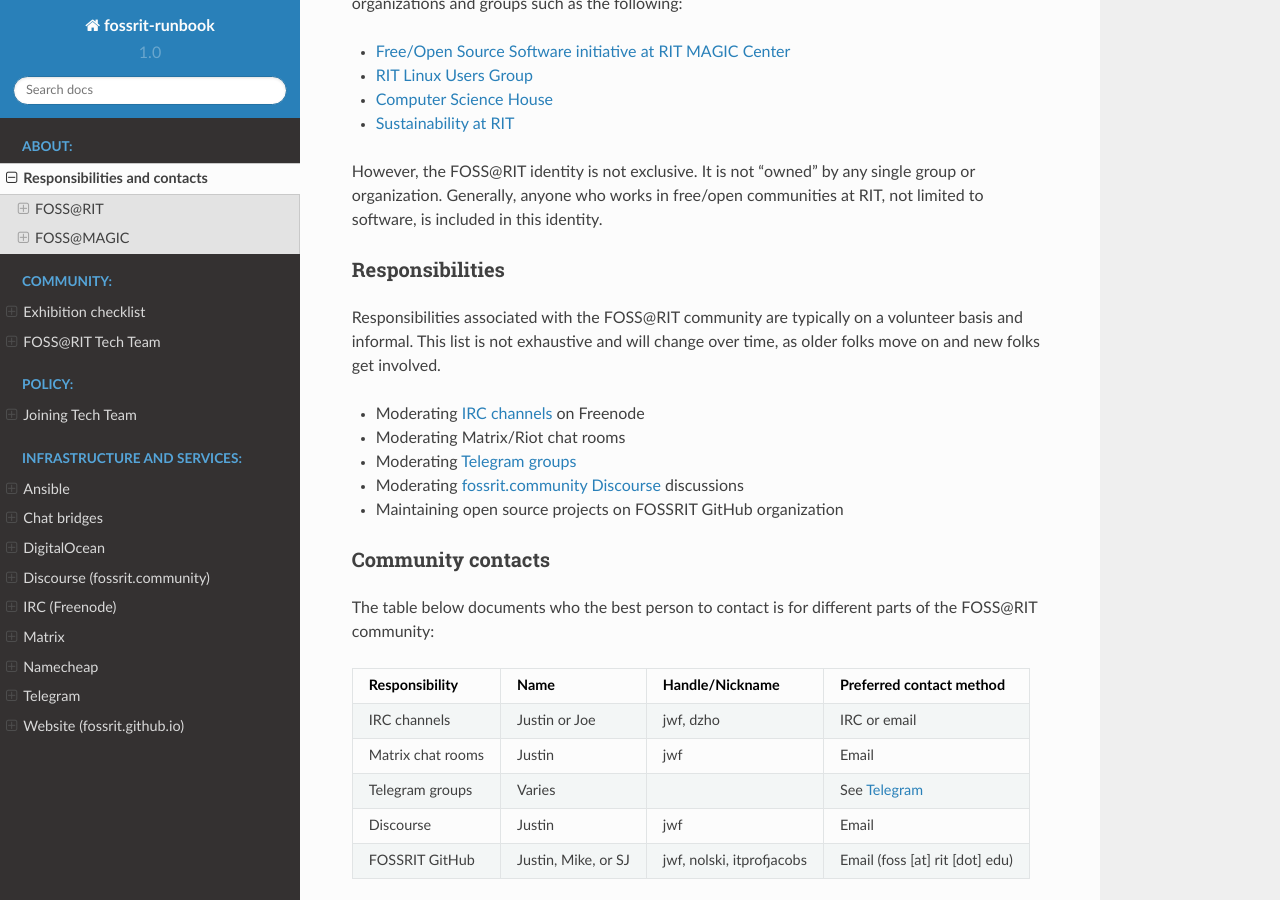
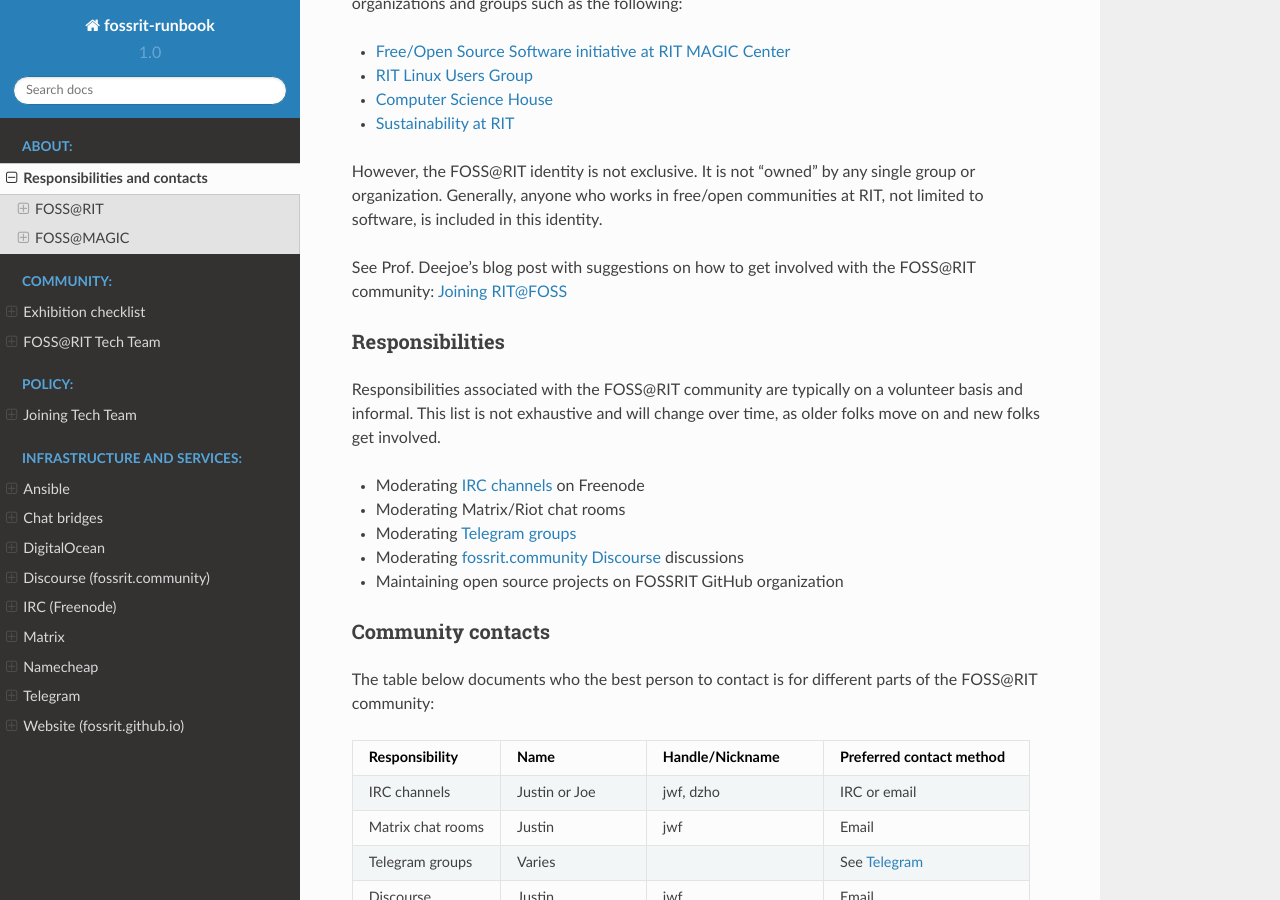
Before and after one commit to FOSSRIT/runbook, a Sphinx documentation site: the page built from docs/about/contact.md, in a window 1280 px wide and 900 px high, scrolled down 320 px. Built offline with Sphinx 7.4.7 and the Read the Docs theme 2.0.0, drawn with Linux system fonts in a browser that asks for light colours; formulas are drawn with MathJax 3.

Commit message:
:wave: contact: Add link to @ritjoe's blog post (closes #36) (#39)
This commit adds a link to an archive.org page of @ritjoe's blog post
with ways on getting involved with the FOSS@RIT community. It's a small
addition but I thought it was helpful to put here for now.

Closes #36.

Signed-off-by: Justin W. Flory <git@jwf.io>

```diff
--- a/docs/about/contact.md
+++ b/docs/about/contact.md
@@ -17,6 +17,8 @@
 However, the FOSS@RIT identity is not exclusive.
 It is not "owned" by any single group or organization.
 Generally, anyone who works in free/open communities at RIT, not limited to software, is included in this identity.
+
+See Prof. Deejoe's blog post with suggestions on how to get involved with the FOSS@RIT community: [Joining RIT@FOSS](https://web.archive.org/web/20200225161814/http://deejoe.etrumeus.com/update/joining-ritfoss.html)
 
 ### Responsibilities
 
```
